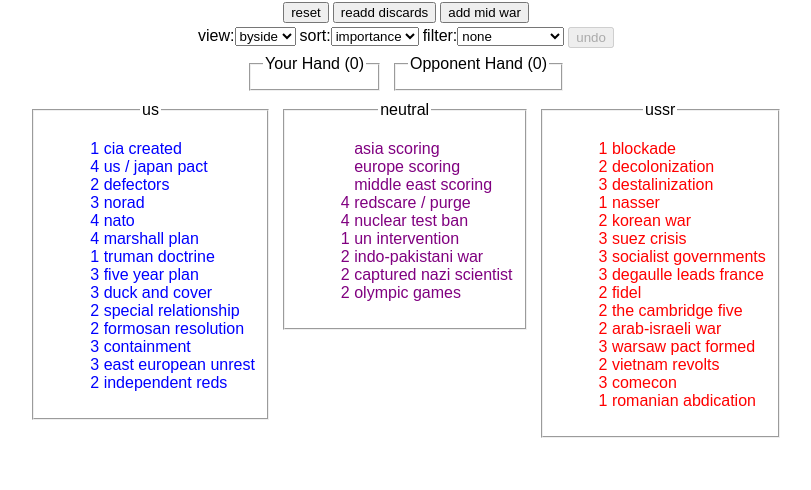
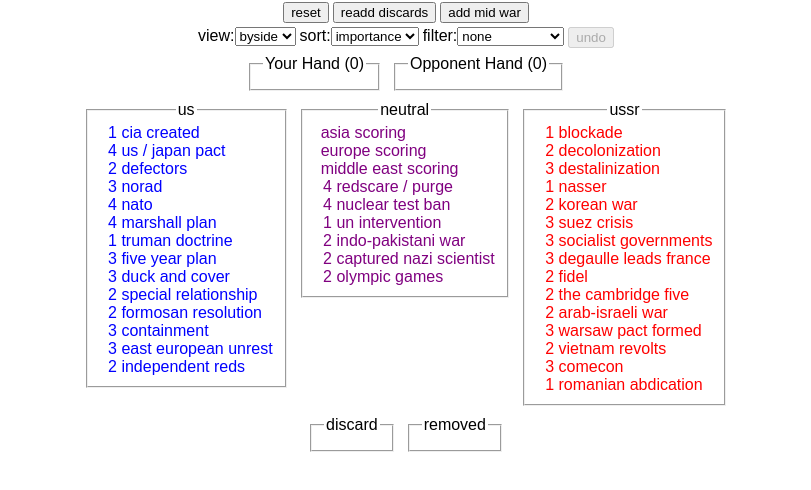
Before and after one commit to mindreader/twilight-struggle-counter, a React (Create React App) app: page / in a window 1280 px wide. Shown: the top 490 px of the page, without its empty margins (234-1045 px from the left). Built offline with nearby package versions, Linux system fonts and the light colour scheme; the HTML template or start-up script is replaced by a standard one.

Commit message:
css tweaks, bug fixes, dead code removal, discard and removed pile.

```diff
--- a/src/App.css
+++ b/src/App.css
@@ -1,11 +1,12 @@
-.card {
+acard, .hand, .hand > fieldset > legend {
   -webkit-user-select: none; /* webkit (safari, chrome) browsers */
   -moz-user-select: none; /* mozilla browsers */
   -khtml-user-select: none; /* webkit (konqueror) browsers */
   -ms-user-select: none; /* IE10+ */
 }
 .byside,
-.bywar {
+.bywar,
+.discardpile {
   display: flex;
   justify-content: center;
   margin: 0 auto;
@@ -31,17 +32,22 @@
 .buttons {
   width: 50%;
 }
+ul {
+  padding: 0px;
+  list-style-type: none;
+}
 
-card.hidden, button.hidden {
+button.hidden {
   display: none;
 }
 
-.discard,
-.remove,
-.toophand {
+i.discard,
+i.remove,
+i.score {
   color: #999;
-  margin-right: 2px;
+  margin: 1px;
 }
+
 
 div.handselected > fieldset {
   color: red;
@@ -52,6 +58,10 @@ div.handselected > fieldset {
   display: none;
 }
 
-.remove.hidden {
-  visibility: hidden;
+#removed i.remove, #discarded i.discard {
+  display: none
 }
+
+.star {
+  color: gray;
+}
--- a/src/App.js
+++ b/src/App.js
@@ -11,19 +11,12 @@ const { Map, fromJS } = require("immutable");
 // card count
 
 class Card extends Component {
-  attrs() {
-    return {
-      color: this.props.color,
-      display: this.props.hidden ? "none" : "block"
-    };
-  }
-
   render() {
     // TODO get rid of style attribute
     return (
       <li
         className="card"
-        style={this.attrs()}
+        style={{color: this.props.color}}
         onClick={e => {
           e.stopPropagation();
           this.props.onToHand(this.props.id);
@@ -43,7 +36,7 @@ class Card extends Component {
             this.props.onDiscard(this.props.id);
           }}
         />
-        {this.props.ops == null ? "\u00A0\u00A0" : this.props.ops} {this.props.name}
+        {this.props.ops == null ? <i className="score fas fa-star-half-alt"/> : "\u00A0" + this.props.ops} {this.props.name}
       </li>
     );
   }
@@ -152,16 +145,15 @@ class App extends Component {
   cardColor(card) {
     switch (this.state.data.getIn(["cardStates", card, "presence"])) {
       case "discarded":
-        return "gray";
       case "deck":
       case "inhand":
       case "ophand":
+      case "removed":
         return this.allCards.getIn([card, "side"]) === "ussr"
           ? "red"
           : this.allCards.getIn([card, "side"]) === "us"
             ? "blue"
             : "purple";
-      case "removed":
         return "black";
       default:
         return "black";
@@ -313,7 +305,7 @@ class App extends Component {
         .filter(cfilter)
         .filter((c, k) => {
           const pres = this.state.data.getIn(["cardStates", k, "presence"]);
-          return pres !== "inhand" && pres !== "ophand";
+          return pres !== "inhand" && pres !== "ophand" && pres !== "discarded";
         })
         .map((c, k) => this.renderCard(k, c))
         .toList();
@@ -345,6 +337,36 @@ class App extends Component {
       </div>
     );
   }
+
+  renderDiscardRemoved = () => {
+
+    const keep = (pres) => this.cards()
+      .filter((c, k) => {
+        return this.state.data.getIn(["cardStates", k, "presence"]) === pres;
+      })
+      .map((c, k) => this.renderCard(k, c))
+      .toList();
+
+    const discards = keep("discarded")
+    const removes = keep("removed")
+
+    return (
+      <div className="discardpile">
+        <div id="discarded" className="cardCol">
+          <fieldset>
+            <legend align="center">discard</legend>
+            <ul>{discards}</ul>
+          </fieldset>
+        </div>
+        <div id="removed" className="cardCol">
+          <fieldset>
+            <legend align="center">removed</legend>
+            <ul>{removes}</ul>
+          </fieldset>
+        </div>
+      </div>
+    );
+  };
 
   render() {
     let content = null;
@@ -426,7 +448,7 @@ class App extends Component {
           <div className="hand lefthand" onClick={this.toggleUSSR}>
             <fieldset>
               <legend>Your Hand ({yourhand.count()})</legend>
-              {yourhand}
+              <ul>{yourhand}</ul>
             </fieldset>
           </div>
           <div
@@ -437,12 +459,13 @@ class App extends Component {
           >
             <fieldset>
               <legend>Opponent Hand ({ophand.count()})</legend>
-              {ophand}
+              <ul>{ophand}</ul>
             </fieldset>
           </div>
         </div>
 
         {content}
+        <div>{this.renderDiscardRemoved()}</div>
         {/*<div>
       {JSON.stringify(this.state.data.get('cardStates'))}
         </div>*/}
--- a/src/index.css
+++ b/src/index.css
@@ -1,5 +1,13 @@
+* {
+  box-sizing: border-box;
+}
+
 body {
   margin: 0;
   padding: 0;
   font-family: sans-serif;
 }
+
+ul {
+  margin: 0;
+}
```
